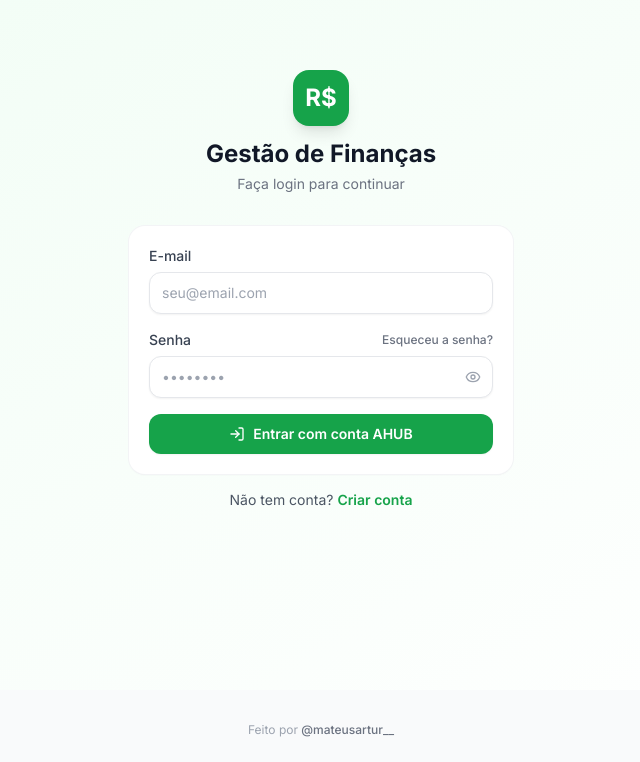
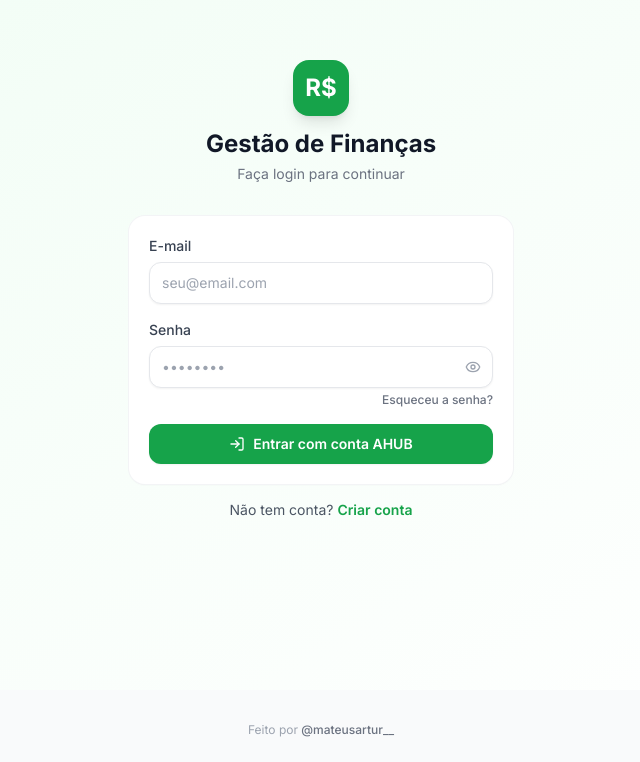
Before and after one commit to mateusartur27/gestao-financas, a Next.js app: page /login in a window 1280 px wide. Shown: the part 110-872 px from the top of the page, without its empty margins (319-959 px from the left). Built offline with nearby package versions, Linux system fonts and the light colour scheme.

Commit message:
style: mover botao de esqueceu a senha para baixo do input

```diff
--- a/src/app/login/page.tsx
+++ b/src/app/login/page.tsx
@@ -142,13 +142,6 @@ export default function LoginPage() {
           <div>
             <div className="mb-1.5 flex items-center justify-between">
               <label className="block text-sm font-medium text-gray-700">Senha</label>
-              <button
-                type="button"
-                className="text-xs font-medium text-gray-500 hover:text-brand-600 transition"
-                onClick={() => switchMode('forgot')}
-              >
-                Esqueceu a senha?
-              </button>
             </div>
             <div className="relative">
               <input
@@ -165,6 +158,15 @@ export default function LoginPage() {
                 onClick={() => setShowPass(v => !v)}
               >
                 {showPass ? <EyeOff size={16} /> : <Eye size={16} />}
+              </button>
+            </div>
+            <div className="mt-1 flex justify-end">
+              <button
+                type="button"
+                className="text-xs font-medium text-gray-500 hover:text-brand-600 transition"
+                onClick={() => switchMode('forgot')}
+              >
+                Esqueceu a senha?
               </button>
             </div>
           </div>
```
